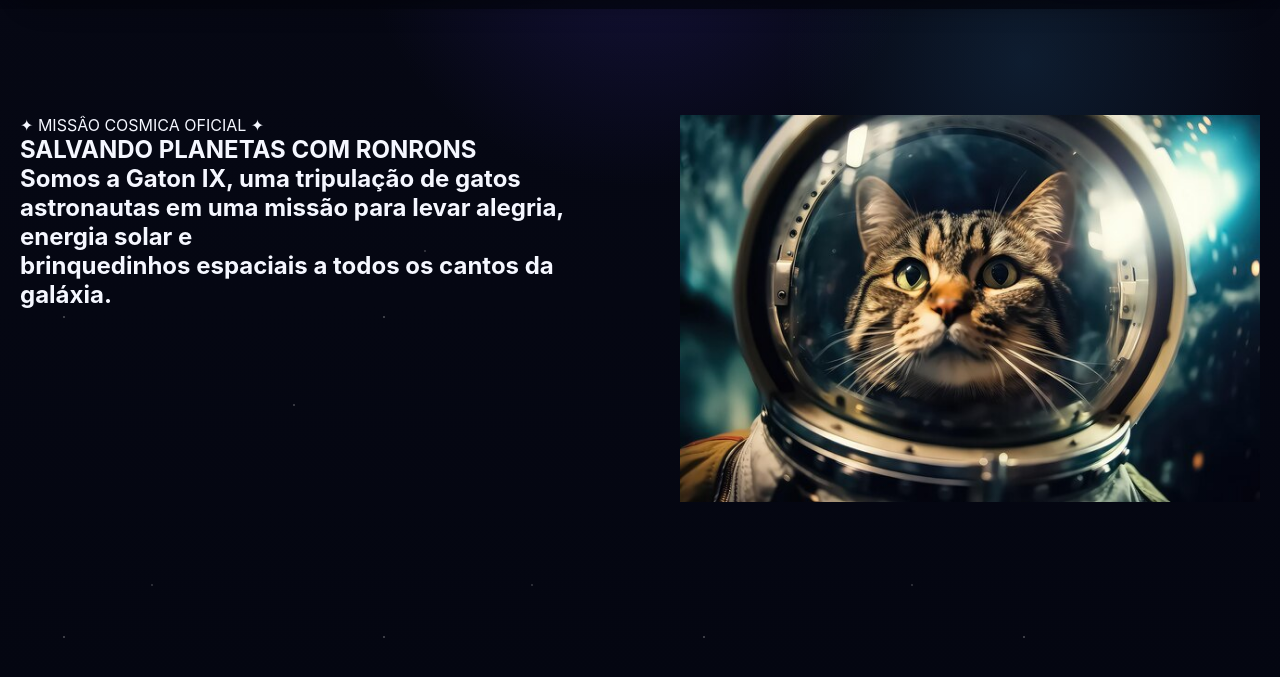
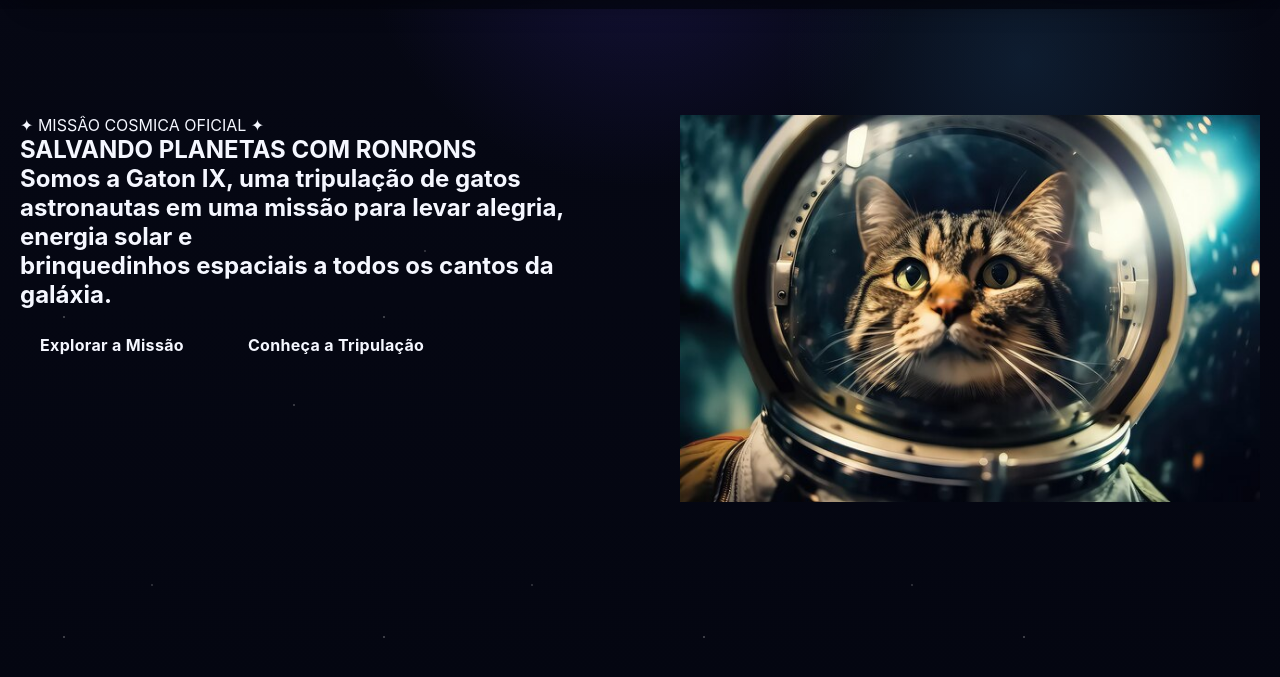
Before and after one commit to PlanT50/Trabalho-PW---Gatonautas, a plain HTML site: page PaginaInicial.html in a window 1280 px wide. Shown: the part 99-776 px from the top of the page. Drawn offline with Linux system fonts and the light colour scheme.

Commit message:
alguns ajustes no botão

```diff
--- a/PaginaInicial.html
+++ b/PaginaInicial.html
@@ -55,12 +55,15 @@
                             <h1 class="home-cat__title">
                                 SALVANDO PLANETAS COM RONRONS
                             </h1>
-                            <h2>
+                            <p class="home-cat-text">
+                                <h2>
                                 Somos a Gaton IX, uma tripulação de gatos astronautas em uma missão para levar alegria, energia solar e <br> brinquedinhos espaciais a todos os cantos da galáxia.
                             </h2>
+                            </p>
+
                             <div class="home-cat__btn">
-                                <a href="Missoes.html" class="btn 1"></a>
-                                <a href="Tripulacao.html" class="btn 2"></a>
+                                <a href="Missoes.html" class="btn 1">Explorar a Missão</a>
+                                <a href="Tripulacao.html" class="btn 2">Conheça a Tripulação</a>
                             </div>
                             </div>
                             <div class="home-cat__media">
--- a/assets/css/main-inicial.css
+++ b/assets/css/main-inicial.css
@@ -7,3 +7,16 @@
     grid-template-columns: 1.05fr 1fr;
     gap: 50px;
 }
+
+.home-cat__btn {
+    display: flex;
+    gap: 24px;
+    margin-top: 12px;
+
+}
+
+.btn_1 {
+    border:  solid 1px;
+    border-color: red;
+
+}
```
